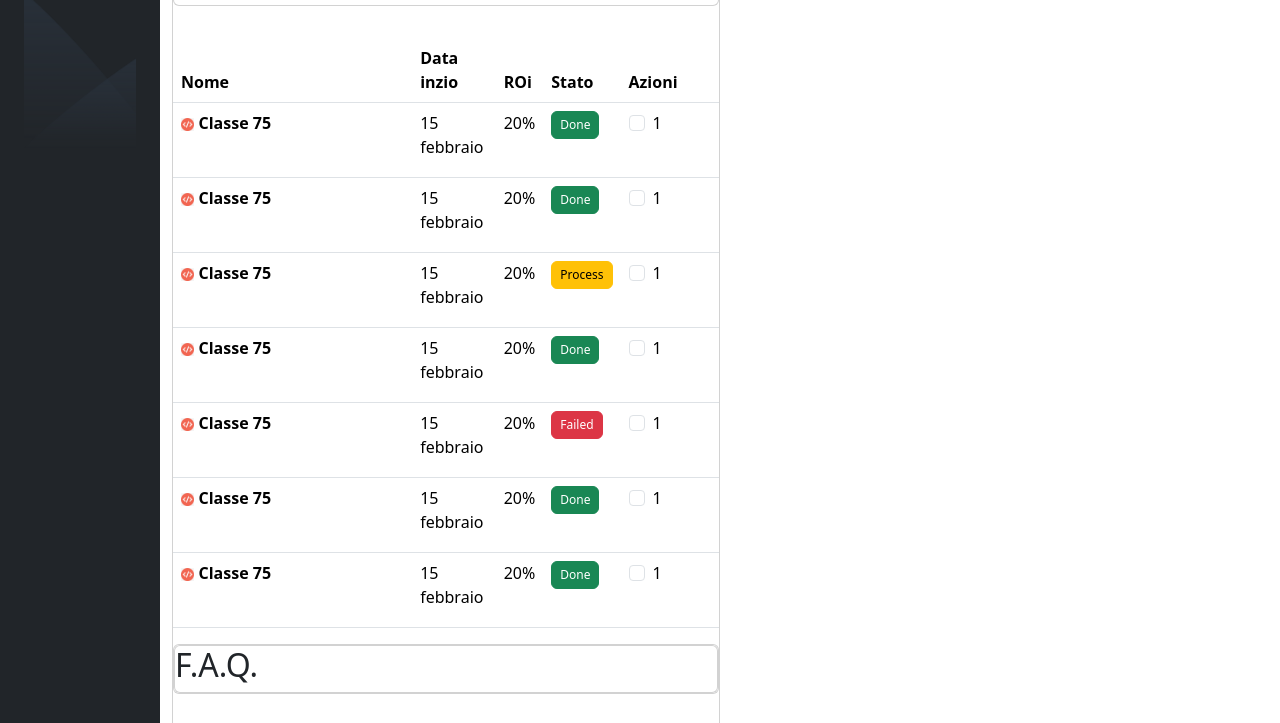
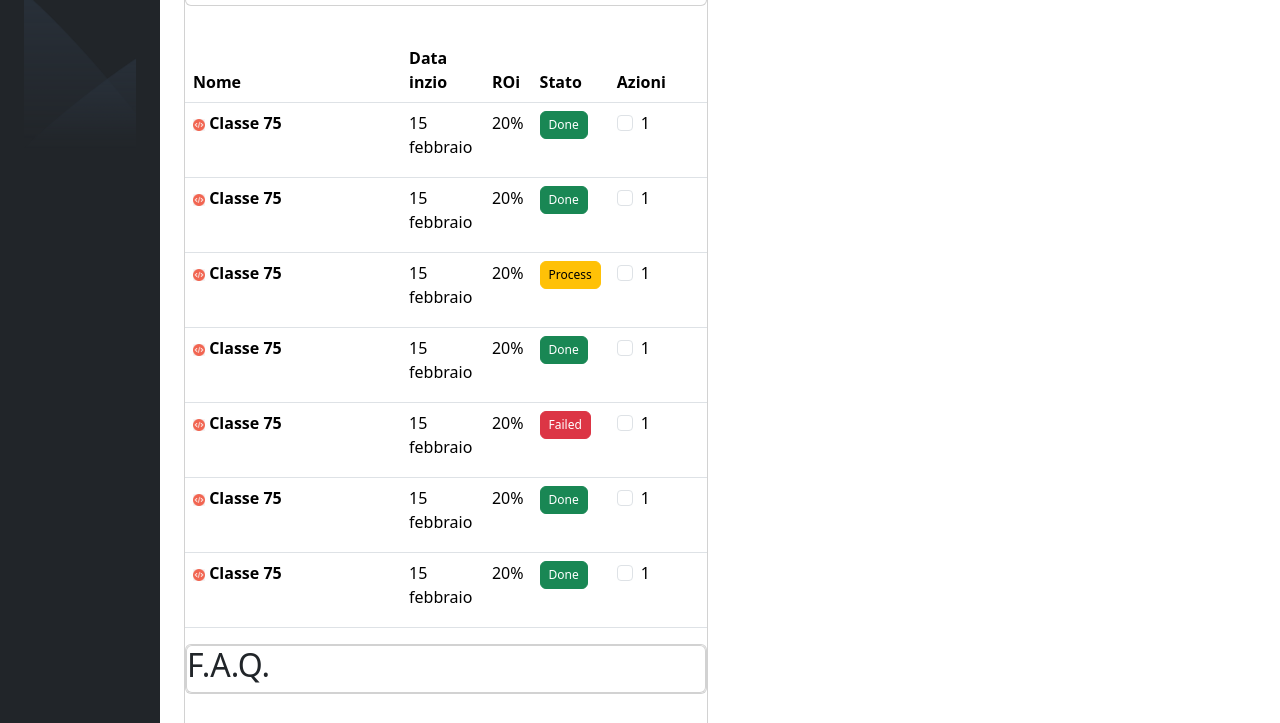
Before and after one commit to Gabbo-CYBER/html-css-bootstrap-dashboard, a plain HTML site: page index.html in a window 1280 px wide. Shown: the part 218-941 px from the top of the page. Drawn offline with nearby package versions, Linux system fonts and the light colour scheme.

Commit message:
index.html

```diff
--- a/index.html
+++ b/index.html
@@ -105,13 +105,14 @@
 
                         </div>
                     </div>
-                    <div class=" col-12 col-md-6">
+                    <div class="container-fluid">
+                        <div class="row">
+                            <div class=" col-6 col-6">
                                 <div class="card">
                                     <div class="card header">
                                         <h2>Prossime classi</h2>
                                     </div>
                                     <div class="card-body"></div>
-                            <div class="table-responsive flex-fill">
                                     <table class="table">
                                         <thead>
                                             <tr>
@@ -130,15 +131,16 @@
                                                 </th>
                                                 <td>15 febbraio</td>
                                                 <td>20%</td>
-                                            <td><button type="button" class="btn btn-success"
-                                                    style="--bs-btn-padding-y: .25rem; --bs-btn-padding-x: .5rem; --bs-btn-font-size: .75rem;">
-                                                    Done
+                                                <td> <button type="button" class="btn btn-success"
+                                                        style="--bs-btn-padding-y: .25rem; --bs-btn-padding-x: .5rem; --bs-btn-font-size: .75rem;">Done</button>
+                                                </td>
                                                 <td>
                                                     <div class="form-check form-check-inline">
-                                                    <input class="form-check-input" type="checkbox" id="inlineCheckbox1"
-                                                        value="option1">
+                                                        <input class="form-check-input" type="checkbox"
+                                                            id="inlineCheckbox1" value="option1">
                                                         <label class="form-check-label" for="inlineCheckbox1">1</label>
                                                         <div class="form-check form-check-inline">
+                                                        </div>
                                                     </div>
                                                 </td>
                                             </tr>
@@ -149,15 +151,16 @@
                                                 </th>
                                                 <td>15 febbraio</td>
                                                 <td>20%</td>
-                                            <td><button type="button" class="btn btn-success"
-                                                    style="--bs-btn-padding-y: .25rem; --bs-btn-padding-x: .5rem; --bs-btn-font-size: .75rem;">
-                                                    Done
+                                                <td> <button type="button" class="btn btn-success"
+                                                        style="--bs-btn-padding-y: .25rem; --bs-btn-padding-x: .5rem; --bs-btn-font-size: .75rem;">Done</button>
+                                                </td>
                                                 <td>
                                                     <div class="form-check form-check-inline">
-                                                    <input class="form-check-input" type="checkbox" id="inlineCheckbox1"
-                                                        value="option1">
+                                                        <input class="form-check-input" type="checkbox"
+                                                            id="inlineCheckbox1" value="option1">
                                                         <label class="form-check-label" for="inlineCheckbox1">1</label>
                                                         <div class="form-check form-check-inline">
+                                                        </div>
                                                     </div>
                                                 </td>
                                             </tr>
@@ -169,14 +172,14 @@
                                                 <td>15 febbraio</td>
                                                 <td>20%</td>
                                                 <td><button type="button" class="btn btn-warning"
-                                                    style="--bs-btn-padding-y: .25rem; --bs-btn-padding-x: .5rem; --bs-btn-font-size: .75rem;">
-                                                    Process
+                                                        style="--bs-btn-padding-y: .25rem; --bs-btn-padding-x: .5rem; --bs-btn-font-size: .75rem;">Process</button>
                                                 <td>
                                                     <div class="form-check form-check-inline">
-                                                    <input class="form-check-input" type="checkbox" id="inlineCheckbox1"
-                                                        value="option1">
+                                                        <input class="form-check-input" type="checkbox"
+                                                            id="inlineCheckbox1" value="option1"></input>
                                                         <label class="form-check-label" for="inlineCheckbox1">1</label>
                                                         <div class="form-check form-check-inline">
+                                                        </div>
                                                     </div>
                                                 </td>
                                             </tr>
@@ -187,36 +190,16 @@
                                                 </th>
                                                 <td>15 febbraio</td>
                                                 <td>20%</td>
-                                            <td><button type="button" class="btn btn-success"
-                                                    style="--bs-btn-padding-y: .25rem; --bs-btn-padding-x: .5rem; --bs-btn-font-size: .75rem;">
-                                                    Done
-                                                </button>
+                                                <td> <button type="button" class="btn btn-success"
+                                                        style="--bs-btn-padding-y: .25rem; --bs-btn-padding-x: .5rem; --bs-btn-font-size: .75rem;">Done</button>
+                                                </td>
                                                 <td>
                                                     <div class="form-check form-check-inline">
-                                                    <input class="form-check-input" type="checkbox" id="inlineCheckbox1"
-                                                        value="option1">
+                                                        <input class="form-check-input" type="checkbox"
+                                                            id="inlineCheckbox1" value="option1">
                                                         <label class="form-check-label" for="inlineCheckbox1">1</label>
                                                         <div class="form-check form-check-inline">
                                                         </div>
-                                            </td>
-
-                                        </tr>
-                                        <tr>
-                                            <th scope="row">
-                                                <img class="avatar" src="./img/class-avatar.jpg" alt="">
-                                                Classe 75
-                                            </th>
-                                            <td>15 febbraio</td>
-                                            <td>20%</td>
-                                            <td><button type="button" class="btn btn-danger"
-                                                    style="--bs-btn-padding-y: .25rem; --bs-btn-padding-x: .5rem; --bs-btn-font-size: .75rem;">
-                                                    Failed
-                                            <td>
-                                                <div class="form-check form-check-inline">
-                                                    <input class="form-check-input" type="checkbox" id="inlineCheckbox1"
-                                                        value="option1">
-                                                    <label class="form-check-label" for="inlineCheckbox1">1</label>
-                                                    <div class="form-check form-check-inline">
                                                     </div>
                                                 </td>
                                             </tr>
@@ -227,15 +210,15 @@
                                                 </th>
                                                 <td>15 febbraio</td>
                                                 <td>20%</td>
-                                            <td><button type="button" class="btn btn-success"
-                                                    style="--bs-btn-padding-y: .25rem; --bs-btn-padding-x: .5rem; --bs-btn-font-size: .75rem;">
-                                                    Done
+                                                <td><button type="button" class="btn btn-danger"
+                                                        style="--bs-btn-padding-y: .25rem; --bs-btn-padding-x: .5rem; --bs-btn-font-size: .75rem;">Failed</button>
                                                 <td>
                                                     <div class="form-check form-check-inline">
-                                                    <input class="form-check-input" type="checkbox" id="inlineCheckbox1"
-                                                        value="option1">
+                                                        <input class="form-check-input" type="checkbox"
+                                                            id="inlineCheckbox1" value="option1">
                                                         <label class="form-check-label" for="inlineCheckbox1">1</label>
                                                         <div class="form-check form-check-inline">
+                                                        </div>
                                                     </div>
                                                 </td>
                                             </tr>
@@ -246,15 +229,36 @@
                                                 </th>
                                                 <td>15 febbraio</td>
                                                 <td>20%</td>
-                                            <td><button type="button" class="btn btn-success"
-                                                    style="--bs-btn-padding-y: .25rem; --bs-btn-padding-x: .5rem; --bs-btn-font-size: .75rem;">
-                                                    Done
+                                                <td> <button type="button" class="btn btn-success"
+                                                        style="--bs-btn-padding-y: .25rem; --bs-btn-padding-x: .5rem; --bs-btn-font-size: .75rem;">Done</button>
+                                                </td>
                                                 <td>
                                                     <div class="form-check form-check-inline">
-                                                    <input class="form-check-input" type="checkbox" id="inlineCheckbox1"
-                                                        value="option1">
+                                                        <input class="form-check-input" type="checkbox"
+                                                            id="inlineCheckbox1" value="option1">
                                                         <label class="form-check-label" for="inlineCheckbox1">1</label>
                                                         <div class="form-check form-check-inline">
+                                                        </div>
+                                                    </div>
+                                                </td>
+                                            </tr>
+                                            <tr>
+                                                <th scope="row">
+                                                    <img class="avatar" src="./img/class-avatar.jpg" alt="">
+                                                    Classe 75
+                                                </th>
+                                                <td>15 febbraio</td>
+                                                <td>20%</td>
+                                                <td> <button type="button" class="btn btn-success"
+                                                        style="--bs-btn-padding-y: .25rem; --bs-btn-padding-x: .5rem; --bs-btn-font-size: .75rem;">Done</button>
+                                                </td>
+                                                <td>
+                                                    <div class="form-check form-check-inline">
+                                                        <input class="form-check-input" type="checkbox"
+                                                            id="inlineCheckbox1" value="option1">
+                                                        <label class="form-check-label" for="inlineCheckbox1">1</label>
+                                                        <div class="form-check form-check-inline">
+                                                        </div>
                                                     </div>
                                                 </td>
                                             </tr>
@@ -266,7 +270,6 @@
                                         </div>
                                     </div>
                                     <div class="card-body"></div>
-                                <div class="table-responsive flex-fill">
                                     <select class="form-select" aria-label="Default select example">
                                         <option selected>come aggiungere un nuovo studente?</option>
                                         <option value="1">One</option>
@@ -284,51 +287,57 @@
                                                     <option value="2">Two</option>
                                                     <option value="3">Three</option>
                                                 </select>
+                                    </table>
                                     <table class="table">
                                         <thead>
-                                                        <div class="card-body"></div>
+                                            <div class="card-body">
                                                 <div class="table-responsive flex-fill">
-                                                            <select class="form-select"
-                                                                aria-label="Default select example">
+                                                    <select class="form-select" aria-label="Default select example">
                                                         <option selected>Posso usare Dashboard da mobile?
                                                         </option>
                                                         <option value="1">One</option>
                                                         <option value="2">Two</option>
                                                         <option value="3">Three</option>
                                                     </select>
-                                                            <table class="table">
-                                                                <thead>
+                                    </table>
+                                </div>
+                            </div>
+                        </div>
+                        </table>
                         <div class="container-fluid">
                             <div class="row">
-                                                                            <div class=" col col-12">
+                                <div class=" col-6 col-6">
+                                    <div class="card">
                                         <div class="card header">
                                         <h2>Todo</h2>
                                         <ul class="list-group">
                                             <li class="list-group-item">
-                                                                                          <input class="form-check-input me-1" type="checkbox" value="" id="firstCheckboxStretched">
-                                                                                          <label class="form-check-label stretched-link" for="firstCheckboxStretched">Kickoff nuove classi</label>
+                                                <input class="form-check-input me-1" type="checkbox" value=""
+                                                    id="firstCheckboxStretched">
+                                                <label class="form-check-label stretched-link"
+                                                    for="firstCheckboxStretched">Kickoff nuove classi</label>
                                             </li>
                                             <li class="list-group-item">
-                                                                                          <input class="form-check-input me-1" type="checkbox" value="" id="secondCheckboxStretched">
-                                                                                          <label class="form-check-label stretched-link" for="secondCheckboxStretched">Lezioni su Bootstrap 5 in classe #75</label>
+                                                <input class="form-check-input me-1" type="checkbox" value=""
+                                                    id="secondCheckboxStretched">
+                                                <label class="form-check-label stretched-link"
+                                                    for="secondCheckboxStretched">Lezioni su Bootstrap 5 in
+                                                    classe #75</label>
                                             </li>
                                             <li class="list-group-item">
-                                                                                          <input class="form-check-input me-1" type="checkbox" value="" id="thirdCheckboxStretched">
-                                                                                          <label class="form-check-label stretched-link" for="thirdCheckboxStretched">Controllare username github studenti </label>
+                                                <input class="form-check-input me-1" type="checkbox" value=""
+                                                    id="thirdCheckboxStretched">
+                                                <label class="form-check-label stretched-link"
+                                                    for="thirdCheckboxStretched">Controllare username github
+                                                    studenti </label>
                                             </li>
                                         </ul>
                                     </div>
-                                                                            </div>
-                                                                        </div>
-                                                                        <div class="container-fluid">
-                                                                            <div class="row">
-                                                                                <div class=" col-12 col-md-6 my-3"></div>
-                                                                                    <div class="card header me-2">
-                                                                                        <div class="card">
                                             <img src="./img/stats.jpeg" alt="" class="w-100">
                                             <div class="card-body">
                                                 <h5 class="card-title">Utenti Attivi</h5>
-                                                                                              <p class="card-text">Lista degli studenti attivi in piattaforma nell'ultimo mese.</p>
+                                                <p class="card-text">Lista degli studenti attivi in piattaforma
+                                                    nell'ultimo mese.</p>
                                             </div>
                                             <ul class="list-group list-group-flush">
                                                 <li class="list-group-item">Gennaio 2022</li>
@@ -342,6 +351,13 @@
                                     </div>
                                 </div>
                             </div>
+
+                                </div>
+                            </div>
+                        </div>
+
+
     </header>
 </body>
+
 </html>
--- a/style.css
+++ b/style.css
@@ -41,4 +41,5 @@ li {
 
 .col-1{
     width: 10rem;
+
 }
```
Lines whose indentation alone changed are shown as unchanged.
